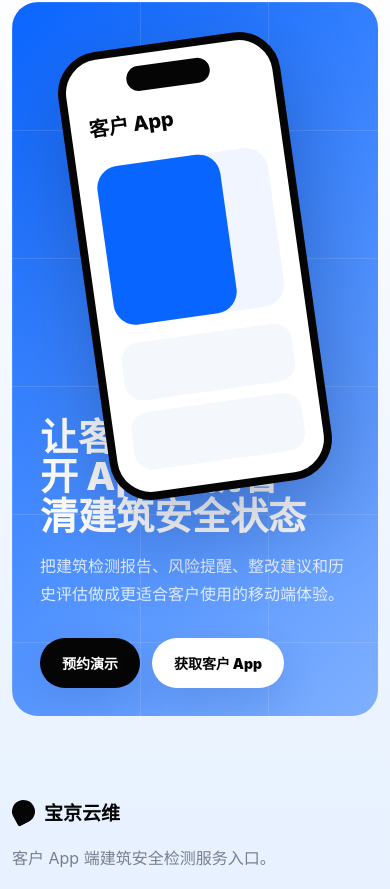
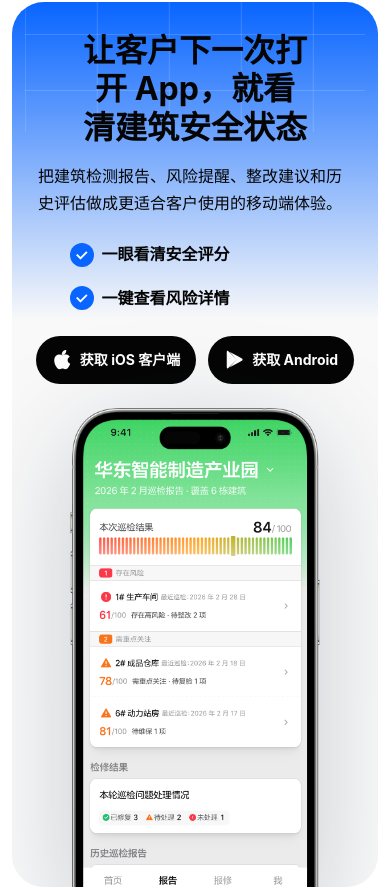
Before and after one commit to YellowDi/buildguard-index, a Vue app: page / in a window 390 px wide. Shown: the part 10226-11115 px from the top of the page. Built offline with nearby package versions, Linux system fonts and the light colour scheme.

Commit message:
Restore CTA module to match reference layout

```diff
--- a/src/components/SiteFooter.vue
+++ b/src/components/SiteFooter.vue
@@ -1,22 +1,43 @@
+<script setup>
+import appHomeUrl from "../assets/screenshot-home-normal@2x.png"
+import phoneShapeUrl from "../assets/upwize-phone-shape.png"
+</script>
+
 <template>
   <footer id="cta" class="site-footer">
     <section class="footer-cta reveal-on-scroll">
-      <div class="footer-phone" aria-hidden="true">
-        <div class="app-phone">
-          <div class="phone-notch"></div>
-          <h3>客户 App</h3>
-          <div class="footer-progress"><span></span></div>
-          <div class="footer-checks"><i></i><i></i></div>
+      <div class="footer-cta-bg" aria-hidden="true"></div>
+      <div class="footer-cta-grid" aria-hidden="true"></div>
+
+      <div class="footer-copy">
+        <div class="footer-copy-stack">
+          <h2>让客户下一次打开 App，就看清建筑安全状态</h2>
+          <p>把建筑检测报告、风险提醒、整改建议和历史评估做成更适合客户使用的移动端体验。</p>
+        </div>
+
+        <div class="footer-check-list" aria-label="客户 App 核心能力">
+          <span><i class="ri-check-line" aria-hidden="true"></i>一眼看清安全评分</span>
+          <span><i class="ri-check-line" aria-hidden="true"></i>一键查看风险详情</span>
+        </div>
+
+        <div class="footer-actions">
+          <a class="store-button footer-store-button" href="mailto:ops@buildguard.cn" aria-label="获取 iOS 客户 App">
+            <i class="ri-apple-fill store-button__icon" aria-hidden="true"></i>
+            <strong>获取 iOS 客户端</strong>
+          </a>
+          <a class="store-button footer-store-button" href="mailto:ops@buildguard.cn" aria-label="获取 Android 客户 App">
+            <i class="ri-google-play-fill store-button__icon" aria-hidden="true"></i>
+            <strong>获取 Android</strong>
+          </a>
         </div>
       </div>
-      <div class="footer-copy">
-        <h2>让客户下一次打开 App，就看清建筑安全状态</h2>
-        <p>把建筑检测报告、风险提醒、整改建议和历史评估做成更适合客户使用的移动端体验。</p>
-        <div class="footer-actions">
-          <a class="store-button dark" href="mailto:ops@buildguard.cn">预约演示</a>
-          <a class="store-button" href="mailto:ops@buildguard.cn">获取客户 App</a>
+
+      <figure class="footer-phone" aria-label="宝京云维客户 App 建筑安全状态界面">
+        <div class="footer-phone-frame">
+          <img class="footer-phone-screen" :src="appHomeUrl" alt="宝京云维客户 App 建筑安全首页" />
+          <img class="footer-phone-shell" :src="phoneShapeUrl" alt="" aria-hidden="true" />
         </div>
-      </div>
+      </figure>
     </section>
 
     <div class="footer-main reveal-on-scroll">
--- a/src/styles.css
+++ b/src/styles.css
@@ -2439,92 +2439,183 @@ p {
   overflow: hidden;
   margin-top: 64px;
   padding: 112px 30px 34px;
-  background:
-    linear-gradient(180deg, #fff 0%, #eef5ff 40%, #d7e8ff 100%);
+  background: #fff;
 }
 
 .footer-cta {
+  position: relative;
+  display: flex;
+  flex-direction: column;
+  align-items: flex-start;
+  width: min(100%, 1220px);
+  min-height: 623px;
+  margin: 0 auto;
+  padding: 141px 0 141px 80px;
+  overflow: hidden;
+  border-radius: 32px;
+  color: var(--ink);
+  background: #f8f8f8;
+}
+
+.footer-cta-bg,
+.footer-cta-grid {
+  position: absolute;
+  inset: 0;
+  pointer-events: none;
+}
+
+.footer-cta-bg {
+  z-index: 1;
+  background: linear-gradient(180deg, #0865ff 0%, #f9f9f9 64.8%, #f9f9f9 100%);
+}
+
+.footer-cta-grid {
+  left: 50%;
+  top: -80px;
+  z-index: 2;
+  width: 93%;
+  height: 721px;
+  opacity: 0.8;
+  transform: translateX(-50%);
+  background-image:
+    linear-gradient(rgba(255, 255, 255, 0.2) 1px, transparent 1px),
+    linear-gradient(90deg, rgba(255, 255, 255, 0.2) 1px, transparent 1px);
+  background-size: 120px 86px;
+}
+
+.footer-copy {
+  position: relative;
+  z-index: 8;
+  display: flex;
+  flex-direction: column;
+  align-items: flex-start;
+  gap: 32px;
+  width: 100%;
+  max-width: 506px;
+}
+
+.footer-copy-stack {
   display: grid;
-  grid-template-columns: minmax(320px, 0.85fr) minmax(0, 1fr);
+  gap: 16px;
+}
+
+.footer-copy h2 {
+  max-width: 506px;
+  margin: 0;
+  color: var(--ink);
+  font-size: 56px;
+  line-height: 1.2;
+  font-weight: 700;
+  letter-spacing: 0;
+}
+
+.footer-copy p {
+  max-width: 388px;
+  margin: 0;
+  color: var(--ink);
+  font-size: 16px;
+  line-height: 1.7;
+}
+
+.footer-check-list {
+  display: flex;
+  align-items: flex-start;
+  gap: 16px;
+  width: 100%;
+}
+
+.footer-check-list span {
+  display: inline-flex;
   align-items: center;
-  gap: 64px;
-  width: min(100%, 1220px);
-  min-height: 540px;
-  margin: 0 auto;
-  padding: 54px;
-  overflow: hidden;
-  border-radius: 34px;
+  gap: 8px;
+  width: 246px;
+  color: var(--ink);
+  font-size: 16px;
+  line-height: 1.7;
+  font-weight: 700;
+}
+
+.footer-check-list i {
+  display: inline-flex;
+  flex: 0 0 auto;
+  align-items: center;
+  justify-content: center;
+  width: 24px;
+  height: 24px;
+  border-radius: 999px;
   color: #fff;
-  background:
-    linear-gradient(rgba(255, 255, 255, 0.12) 1px, transparent 1px),
-    linear-gradient(90deg, rgba(255, 255, 255, 0.12) 1px, transparent 1px),
-    linear-gradient(135deg, #0b66ff 0%, #7fb0ff 100%);
-  background-size: 128px 128px, 128px 128px, auto;
+  background: var(--blue);
+  font-size: 15px;
+  line-height: 1;
+}
+
+.footer-actions {
+  display: flex;
+  flex-wrap: wrap;
+  gap: 16px;
+  margin-top: 0;
+}
+
+.footer-store-button,
+.footer-store-button.store-button {
+  min-height: 52px;
+  padding: 12px 24px;
+  gap: 8px;
+  color: #fff;
+  background: #050505;
+  font-size: 16px;
+  line-height: 1.7;
+  font-weight: 700;
+  box-shadow: none;
+}
+
+.footer-store-button .store-button__icon {
+  font-size: 24px;
+}
+
+.footer-store-button:hover {
+  box-shadow: 0 16px 36px rgba(0, 0, 0, 0.2);
 }
 
 .footer-phone {
-  position: relative;
-  min-height: 430px;
-}
-
-.footer-phone .app-phone {
   position: absolute;
-  left: 50%;
-  top: 10px;
-  width: 270px;
-  min-height: 520px;
-  padding: 58px 18px 22px;
-  transform: translateX(-50%) rotate(-8deg);
-}
-
-.footer-phone h3 {
-  color: var(--ink);
-}
-
-.footer-progress {
-  height: 160px;
-  margin-top: 28px;
-  border-radius: 22px;
-  background: #f0f5ff;
-}
-
-.footer-progress span {
+  right: 100px;
+  bottom: -153px;
+  z-index: 8;
+  width: 397px;
+  height: 760px;
+  margin: 0;
+}
+
+.footer-phone-frame {
+  position: absolute;
+  inset: 0;
+  overflow: visible;
+  filter: drop-shadow(0 24px 54px rgba(4, 18, 50, 0.2));
+}
+
+.footer-phone-screen {
+  position: absolute;
+  left: 4.2%;
+  top: 1.2%;
+  z-index: 1;
   display: block;
-  width: 72%;
+  width: 91.7%;
+  height: auto;
+  border-radius: 48px 48px 0 0;
+  object-fit: cover;
+  object-position: top center;
+}
+
+.footer-phone-shell {
+  position: absolute;
+  inset: 0;
+  z-index: 2;
+  display: block;
+  width: 100%;
   height: 100%;
-  border-radius: inherit;
-  background: var(--blue);
-}
-
-.footer-checks {
-  display: grid;
-  gap: 12px;
-  margin-top: 18px;
-}
-
-.footer-checks i {
-  height: 58px;
-  border-radius: 18px;
-  background: #f4f7fb;
-}
-
-.footer-copy h2 {
-  max-width: 640px;
-  color: #fff;
-}
-
-.footer-copy p {
-  max-width: 520px;
-  color: rgba(255, 255, 255, 0.82);
-  font-size: 18px;
-  line-height: 1.75;
-}
-
-.footer-actions {
-  display: flex;
-  flex-wrap: wrap;
-  gap: 12px;
-  margin-top: 30px;
+  object-fit: contain;
+  pointer-events: none;
 }
 
 .footer-main {
@@ -2934,9 +3025,65 @@ p {
   .story-card,
   .story-card.reverse,
   .faq-section,
-  .footer-cta,
   .footer-main {
     grid-template-columns: 1fr;
+  }
+
+  .footer-cta {
+    align-items: center;
+    gap: 40px;
+    width: min(100%, 810px);
+    min-height: auto;
+    padding: 80px 40px 0;
+  }
+
+  .footer-cta-bg {
+    background: linear-gradient(180deg, #0865ff 0%, #f9f9f9 38%, #f9f9f9 100%);
+  }
+
+  .footer-cta-grid {
+    height: 451px;
+  }
+
+  .footer-copy,
+  .footer-copy-stack {
+    align-items: center;
+  }
+
+  .footer-copy {
+    order: 2;
+  }
+
+  .footer-copy h2,
+  .footer-copy p {
+    text-align: center;
+  }
+
+  .footer-copy h2 {
+    font-size: 46px;
+  }
+
+  .footer-check-list {
+    flex-direction: column;
+    align-items: center;
+    width: 248px;
+  }
+
+  .footer-check-list span {
+    width: 100%;
+  }
+
+  .footer-actions {
+    justify-content: center;
+  }
+
+  .footer-phone {
+    position: relative;
+    right: auto;
+    bottom: auto;
+    order: 3;
+    width: 325px;
+    height: 622px;
   }
 
   .story-card.reverse .story-visual {
@@ -3751,23 +3898,68 @@ p {
   }
 
   .footer-cta {
-    gap: 28px;
+    gap: 24px;
     min-height: auto;
-    padding: 28px;
-    border-radius: 26px;
+    width: min(100%, 390px);
+    padding: 30px 20px 0;
+    border-radius: 32px;
+  }
+
+  .footer-cta-bg {
+    background: linear-gradient(180deg, #0865ff 0%, #f9f9f9 36%, #f9f9f9 100%);
+  }
+
+  .footer-cta-grid {
+    top: -80px;
+    height: 210px;
+    background-size: 72px 56px;
+  }
+
+  .footer-copy {
+    gap: 24px;
+  }
+
+  .footer-copy-stack {
+    gap: 16px;
+  }
+
+  .footer-copy h2 {
+    max-width: 320px;
+    font-size: 32px;
+    line-height: 1.2;
+  }
+
+  .footer-copy p {
+    max-width: 310px;
+    font-size: 16px;
+  }
+
+  .footer-check-list {
+    width: 251px;
+  }
+
+  .footer-actions {
+    gap: 12px;
+  }
+
+  .footer-store-button,
+  .footer-store-button.store-button {
+    min-height: 48px;
+    padding: 9px 16px;
+    font-size: 14px;
+  }
+
+  .footer-store-button .store-button__icon {
+    font-size: 20px;
   }
 
   .footer-phone {
-    min-height: 360px;
-  }
-
-  .footer-phone .app-phone {
-    width: 224px;
-    min-height: 430px;
-  }
-
-  .footer-copy p {
-    font-size: 16px;
+    width: 250px;
+    height: 479px;
+  }
+
+  .footer-phone-screen {
+    border-radius: 42px 42px 0 0;
   }
 
   .footer-main {
```
